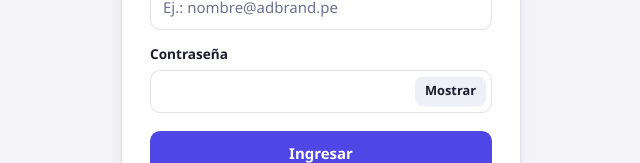
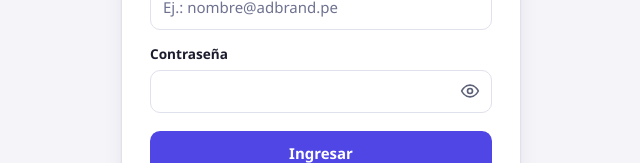
Before and after one commit to josedev123-eng/adbrandAI, a React (Vite) app in the folder adbrand-admin-web/: page / in a window 1280 px wide. Shown: the part 376-539 px from the top of the page, without its empty margins (319-959 px from the left). Built offline with nearby package versions, Linux system fonts and the light colour scheme; no server answers; a web font is replaced by a local one.

Commit message:
style(webs): el botón para ver la contraseña ahora es un ícono de ojo en lugar del texto Mostrar

```diff
--- a/adbrand-admin-web/src/shared/components/InputContrasena.css
+++ b/adbrand-admin-web/src/shared/components/InputContrasena.css
@@ -1,20 +1,25 @@
-/* Campo de contraseña con el botón Mostrar/Ocultar dentro del borde. */
+/* Campo de contraseña con el botón del ojo (mostrar/ocultar) dentro del borde. */
 .contrasena { display: flex; flex-direction: column; gap: 4px; }
 .contrasena-fila { position: relative; display: flex; }
-.contrasena-fila input { flex: 1; padding-right: 86px; }
+/* Más específico que los estilos de cada formulario, para que el texto no quede debajo del ojo. */
+.contrasena .contrasena-fila input { flex: 1; padding-right: 44px; }
 .contrasena-ver {
   position: absolute;
   top: 50%;
   right: 6px;
   transform: translateY(-50%);
-  padding: 5px 10px;
+  display: grid;
+  place-items: center;
+  width: 32px;
+  height: 32px;
+  padding: 0;
   border: 0;
   border-radius: 8px;
-  background: var(--surface-2);
-  color: var(--fg);
-  font-size: 0.8rem;
-  font-weight: 600;
+  background: transparent;
+  color: var(--muted);
   cursor: pointer;
 }
-.contrasena-ver:hover { background: var(--line); }
+.contrasena-ver:hover { background: var(--surface-2); color: var(--fg); }
+.contrasena-ver:focus-visible { outline: 2px solid var(--primary); outline-offset: 1px; }
+.contrasena-ver svg { width: 20px; height: 20px; }
 .contrasena-aviso { font-size: 0.78rem; color: var(--warn); }
--- a/adbrand-admin-web/src/shared/components/InputContrasena.jsx
+++ b/adbrand-admin-web/src/shared/components/InputContrasena.jsx
@@ -3,11 +3,32 @@
 // - No deja pegar (permitirPegar=false por defecto): la contraseña se escribe, y "Confirmar" obliga a escribirla dos veces.
 //   Nota: OWASP y NIST recomiendan permitir pegar para no romper los gestores de contraseñas;
 //   si el equipo lo decide, basta con pasar permitirPegar.
-// - Tiene el botón Mostrar/Ocultar para revisar lo escrito sin equivocarse.
+// - Tiene el botón del ojo (Mostrar/Ocultar) para revisar lo escrito sin equivocarse.
 import { useState } from 'react'
 import './InputContrasena.css'
 
 export const AVISO_SIN_PEGAR = 'Por seguridad, escribe la contraseña: no se puede pegar.'
+
+// Íconos del botón: ojo abierto (mostrar) y ojo tachado (ocultar).
+function Ojo() {
+  return (
+    <svg viewBox="0 0 24 24" fill="none" stroke="currentColor" strokeWidth="2" strokeLinecap="round" strokeLinejoin="round" aria-hidden="true">
+      <path d="M2 12s3.5-7 10-7 10 7 10 7-3.5 7-10 7S2 12 2 12z" />
+      <circle cx="12" cy="12" r="3" />
+    </svg>
+  )
+}
+
+function OjoTachado() {
+  return (
+    <svg viewBox="0 0 24 24" fill="none" stroke="currentColor" strokeWidth="2" strokeLinecap="round" strokeLinejoin="round" aria-hidden="true">
+      <path d="M10.6 5.1A10.4 10.4 0 0 1 12 5c6.5 0 10 7 10 7a17.6 17.6 0 0 1-2.7 3.6" />
+      <path d="M6.6 6.6A17.4 17.4 0 0 0 2 12s3.5 7 10 7a9.7 9.7 0 0 0 5.4-1.6" />
+      <path d="M9.9 9.9a3 3 0 0 0 4.2 4.2" />
+      <path d="M3 3l18 18" />
+    </svg>
+  )
+}
 
 export default function InputContrasena({ permitirPegar = false, onAviso, ...propiedades }) {
   const [visible, setVisible] = useState(false)
@@ -48,7 +69,7 @@ export default function InputContrasena({ permitirPegar = false, onAviso, ...pro
           aria-pressed={visible}
           title={visible ? 'Ocultar contraseña' : 'Mostrar contraseña'}
         >
-          {visible ? 'Ocultar' : 'Mostrar'}
+          {visible ? <OjoTachado /> : <Ojo />}
         </button>
       </span>
       {aviso && (
```
Also changed, not shown: 2 other files (tests, documents, lock files or other folders).
